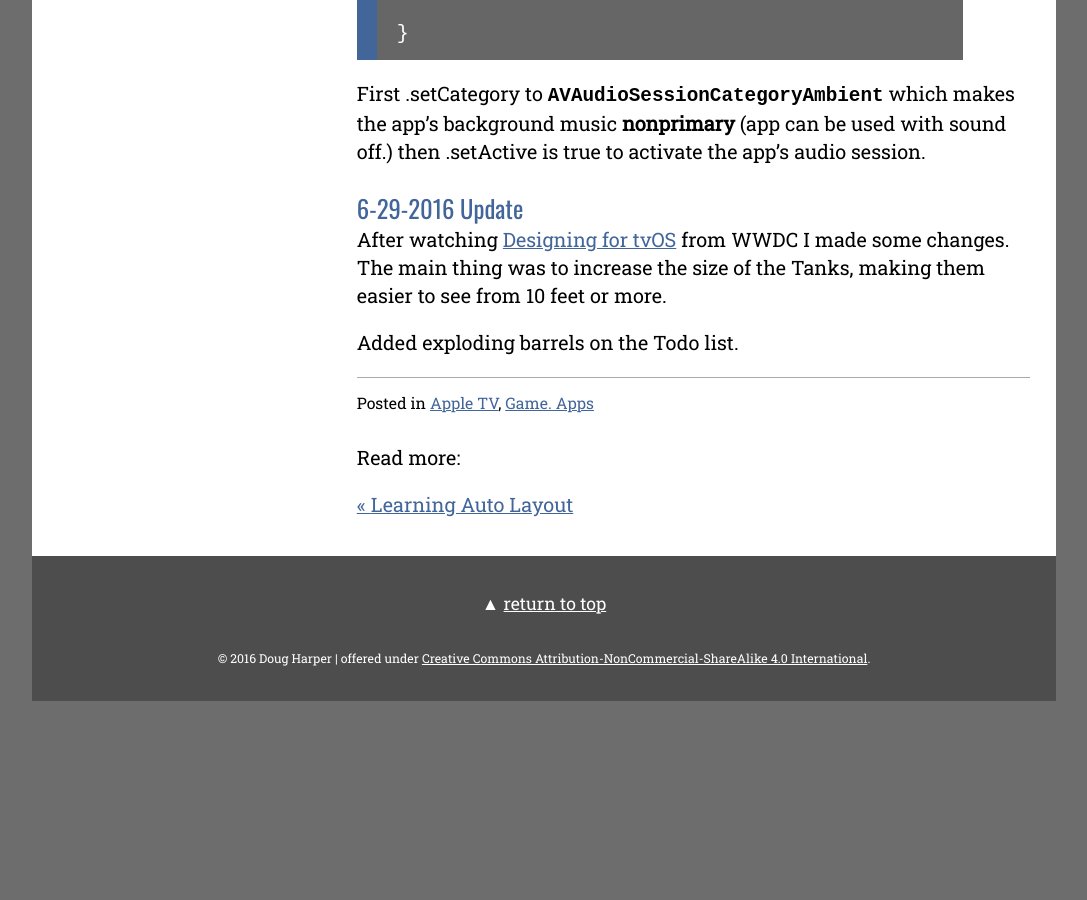
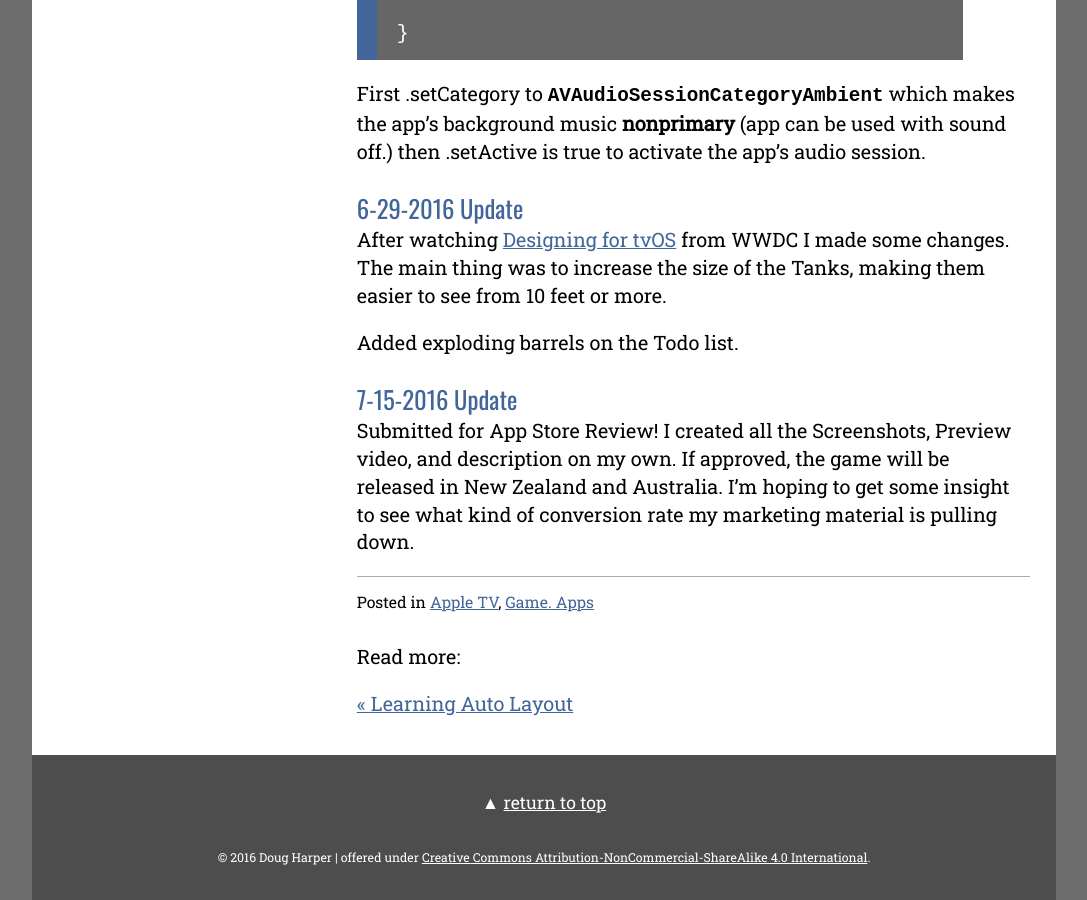
Before and after one commit to endodoug/endodoug.github.io, a Jekyll site: the page built from _posts/2016-06-10-Apple-TV-Game.md, in a window 1280 px wide and 900 px high, scrolled down 2660 px. Shown: the whole window, without its empty margins (96-1183 px from the left). Built offline with Jekyll 4.4.1, drawn with Linux system fonts in a browser that asks for light colours; comment, search, counter and statistics services are not loaded; before the commit the page ends 3361 px from its top, so only the background shows below that.

Commit message:
Update 2016-06-10-Apple-TV-Game.md

```diff
--- a/_posts/2016-06-10-Apple-TV-Game.md
+++ b/_posts/2016-06-10-Apple-TV-Game.md
@@ -69,3 +69,7 @@ First .setCategory to `AVAudioSessionCategoryAmbient` which makes the app's back
 After watching [Designing for tvOS](video https://developer.apple.com/videos/play/wwdc2016/802/ "Designing for tvOS video") from WWDC I made some changes.  The main thing was to increase the size of the Tanks, making them easier to see from 10 feet or more.
 
 Added exploding barrels on the Todo list.
+
+### 7-15-2016 Update
+
+Submitted for App Store Review!  I created all the Screenshots, Preview video, and description on my own.  If approved, the game will be released in New Zealand and Australia.  I'm hoping to get some insight to see what kind of conversion rate my marketing material is pulling down.
```
